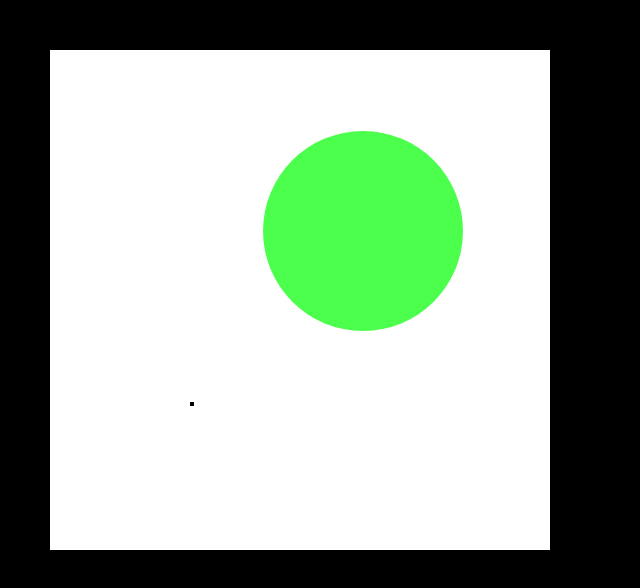
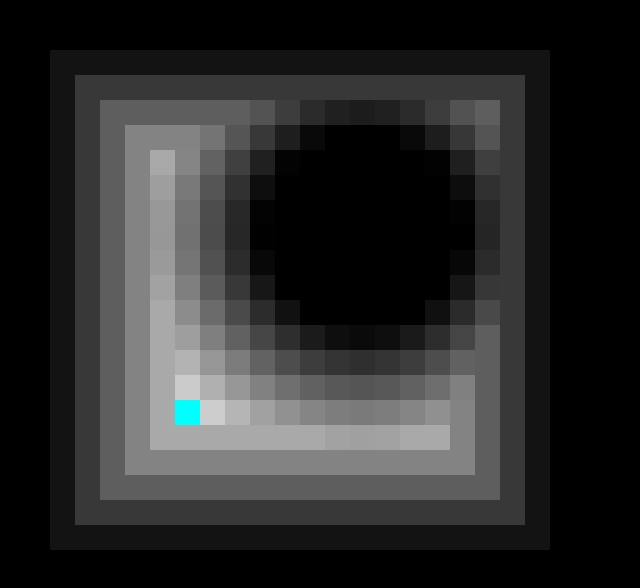
Before and after one commit to koyner/touch-bubbles, an Angular app: page / in a window 1280 px wide. Shown: the top 588 px of the page, without its empty margins (0-640 px from the left). Built offline with nearby package versions, Linux system fonts and the light colour scheme.

Commit message:
~ general

```diff
--- a/src/app/app.component.html
+++ b/src/app/app.component.html
@@ -1,7 +1,7 @@
 <div style="color:white;position:absolute;left:50px;top:50px;">
   <div style="position:absolute;left:0;top:0;background-color:white;"
-       [style.width.px]="_spaceW"
-       [style.height.px]="_spaceH">
+       [style.width.px]="spaceW"
+       [style.height.px]="spaceH">
   </div>
   <div *ngFor="let bubble of bubbles">
     <app-bubble [bubble]=bubble [isGameOver]="isGameOver()" (died)="died($event)"
@@ -9,10 +9,15 @@
   </div>
   <div style="position: absolute;left:20px;top:20px;" *ngIf="isGameOver()">GAME OVER</div>
   <div style="position: absolute;left:280px;top:20px;">{{score}}</div>
-  <div style="position: absolute;background-color:black;"
-       [style.left.px]="range.minX"
-       [style.top.px]="range.minY"
-       [style.width.px]="rangeWidth"
-       [style.height.px]="rangeHeight">
-  </div>
+  <ng-container *ngFor="let distRow of dists">
+    <ng-container *ngFor="let dist of distRow">
+      <div style="position:absolute;z-index:1;"
+           [style.left.px]="dist.minX"
+           [style.top.px]="dist.minY"
+           [style.width.px]="dist.maxX-dist.minX"
+           [style.height.px]="dist.maxY-dist.minY"
+           [style.background-color]="dist === distFurthest ? 'cyan' : dist.getCol()">
+      </div>
+    </ng-container>
+  </ng-container>
 </div>
--- a/src/app/app.component.ts
+++ b/src/app/app.component.ts
@@ -1,5 +1,15 @@
 import {Component, OnInit} from '@angular/core';
 import {Bubble} from './model/bubble';
+
+class Dist {
+  dist?: number;
+  constructor(public minX: number, public maxX: number, public minY: number, public maxY: number) {
+  }
+  getCol() {
+    const col = this.dist * 1.5;
+    return `rgb(${col},${col},${col})`;
+  }
+}
 
 @Component({
   selector: 'app-root',
@@ -10,20 +20,32 @@ export class AppComponent implements OnInit {
 
   private _isGameOver = false;
   private _idLatest = 0;
-  private _sideMin = 200;
   private _sideMax = 200;
+  private _segments = 20;
 
-  _spaceW = 500;
-  _spaceH = 500;
+  spaceW = 500;
+  spaceH = 500;
   bubbles: Array<Bubble> = [];
 
-  range: {
-    minX: number;
-    maxX: number;
-    minY: number;
-    maxY: number;
-    dist: number;
-  };
+  dists: Array<Array<Dist>> = [];
+  distFurthest: Dist;
+
+  constructor() {
+    for (let j = 0; j < this._segments; j++) {
+      const segHeight = this.spaceH / this._segments;
+      const minY = j * segHeight;
+      const maxY = minY + segHeight;
+      for (let k = 0; k < this._segments; k++) {
+        if (k === 0) {
+          this.dists[j] = [];
+        }
+        const segWidth = this.spaceW / this._segments;
+        const minX = k * segWidth;
+        const maxX = minX + segWidth;
+        this.dists[j][k] = new Dist(minX, maxX, minY, maxY);
+      }
+    }
+  }
 
   ngOnInit() {
     this.createBubble();
@@ -52,46 +74,21 @@ export class AppComponent implements OnInit {
 
   private createBubble() {
     const side = this._sideMax;
-    const x = (side / 2) + Math.floor(Math.random() * (this._spaceW - side));
-    const y = (side / 2) + Math.floor(Math.random() * (this._spaceH - side));
+    const x = (side / 2) + Math.floor(Math.random() * (this.spaceW - side));
+    const y = (side / 2) + Math.floor(Math.random() * (this.spaceH - side));
     const bubble = new Bubble(this._idLatest++, x, y, side);
     this.bubbles.push(bubble);
-    this.range = this.calculateRemote();
+    this.distFurthest = this.calculateDists();
   }
 
-  get rangeWidth() {
-    return this.range.maxX - this.range.minX;
-  }
-
-  get rangeHeight() {
-    return this.range.maxY - this.range.minY;
-  }
-
-  private calculateRemote() {
-    const iterations = 3;
-    const segments = 5;
-    const range = {
-      minX: 0,
-      maxX: this._spaceW,
-      minY: 0,
-      maxY: this._spaceH,
-      dist: 0
-    };
-    for (let i = 0; i < iterations; i++) {
-      let rangeMinXNew, rangeMaxXNew, rangeMinYNew, rangeMaxYNew;
-      let distMax = -1;
-      for (let j = 0; j < segments; j++) {
-        const segHeight = (range.maxY - range.minY) / segments;
-        const blockMinY = range.minY + (j * segHeight);
-        const blockMaxY = blockMinY + segHeight;
-        for (let k = 0; k < segments; k++) {
-          const segWidth = (range.maxX - range.minX) / segments;
-          const blockMinX = range.minX + (k * segWidth);
-          const blockMaxX = blockMinX + segWidth;
-          const pointX = (blockMinX + blockMaxX) / 2;
-          const pointY = (blockMinY + blockMaxY) / 2;
-          const distEdgeX = Math.min(this._spaceW - pointX, pointX);
-          const distEdgeY = Math.min(this._spaceH - pointY, pointY);
+  private calculateDists(): Dist {
+    let distItemFurthest = null;
+    this.dists.forEach(distRow => {
+      distRow.forEach(dist => {
+        const pointX = (dist.minX + dist.maxX) / 2;
+        const pointY = (dist.minY + dist.maxY) / 2;
+        const distEdgeX = Math.min(this.spaceW - pointX, pointX);
+        const distEdgeY = Math.min(this.spaceH - pointY, pointY);
         let distBubbleMin = -1;
         this.bubbles.forEach(b => {
           const distBubbleX = Math.abs(b.x - pointX);
@@ -101,23 +98,13 @@ export class AppComponent implements OnInit {
             distBubbleMin = distBubble;
           }
         });
-          const distAllMin = Math.min(distBubbleMin, distEdgeY, distEdgeX);
-          if (distAllMin > distMax) {
-            distMax = distAllMin;
-            rangeMinXNew = blockMinX;
-            rangeMaxXNew = blockMaxX;
-            rangeMinYNew = blockMinY;
-            rangeMaxYNew = blockMaxY;
+        dist.dist = Math.min(distBubbleMin, distEdgeY, distEdgeX);
+        if (!distItemFurthest || dist.dist > distItemFurthest.dist) {
+          distItemFurthest = dist;
         }
-        }
-      }
-      range.minX = rangeMinXNew;
-      range.maxX = rangeMaxXNew;
-      range.minY = rangeMinYNew;
-      range.maxY = rangeMaxYNew;
-      range.dist = distMax;
-    }
-    return range;
+      });
+    });
+    return distItemFurthest;
   }
 
 }
--- a/src/app/bubble/bubble.component.css
+++ b/src/app/bubble/bubble.component.css
@@ -2,4 +2,5 @@ div.bubble {
   position: absolute;
   opacity: 0.7;
   cursor: pointer;
+  z-index: 2;
 }
--- a/src/app/bubble/bubble.component.ts
+++ b/src/app/bubble/bubble.component.ts
@@ -54,7 +54,7 @@ export class BubbleComponent implements OnInit {
     if (this.isGameOver) {
       this.stop();
     } else {
-      this.side -= 0;
+      this.side -= 1;
       if (this.side <= 0) {
         this.died.emit(this.bubble);
         this.stop();
```
Lines whose indentation alone changed are shown as unchanged.
